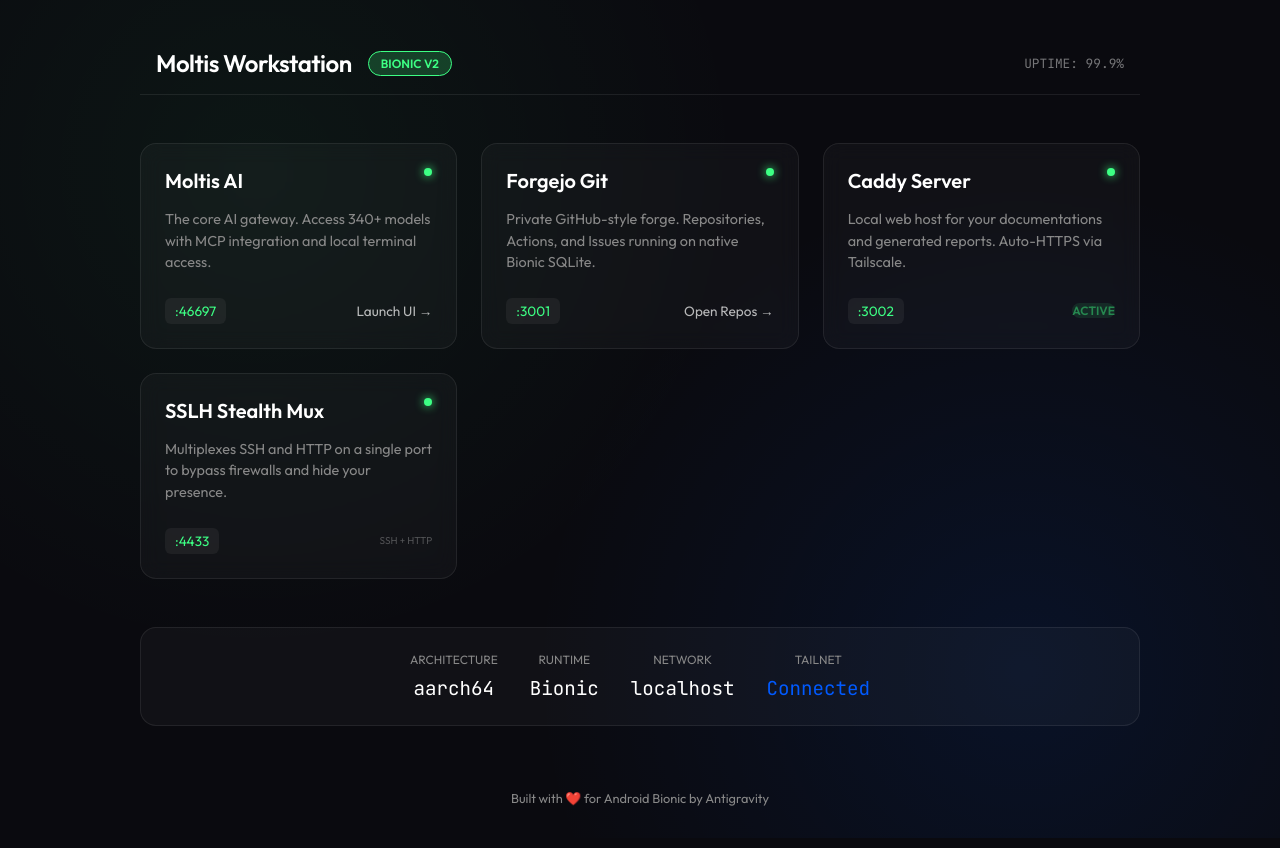
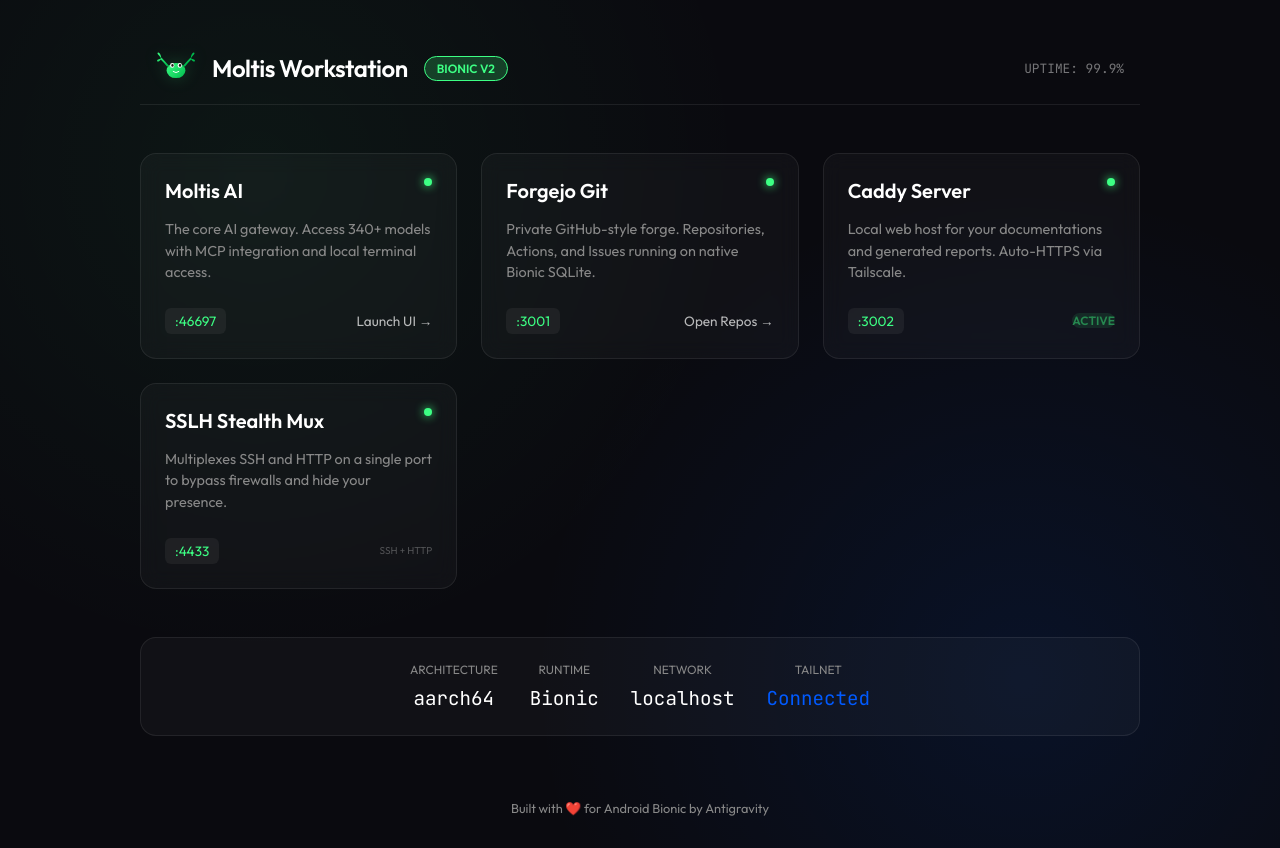
Before and after one commit to Muxd21/moltis-termux, a plain HTML site: page docs/dashboard.html in a window 1280 px wide. Drawn offline with Linux system fonts and the light colour scheme.

Commit message:
UI: Embed Moltis Logo SVG in Dashboard for zero-dependency portability

```diff
--- a/docs/dashboard.html
+++ b/docs/dashboard.html
@@ -1,10 +1,12 @@
 <!DOCTYPE html>
 <html lang="en">
+
 <head>
     <meta charset="UTF-8">
     <meta name="viewport" content="width=device-width, initial-scale=1.0">
     <title>Moltis Dashboard — Private AI Workstation</title>
-    <link href="https://fonts.googleapis.com/css2?family=Outfit:wght@300;400;600&family=JetBrains+Mono&display=swap" rel="stylesheet">
+    <link href="https://fonts.googleapis.com/css2?family=Outfit:wght@300;400;600&family=JetBrains+Mono&display=swap"
+        rel="stylesheet">
     <style>
         :root {
             --bg: #0a0a0f;
@@ -95,7 +97,7 @@
         .card:hover {
             border-color: rgba(255, 255, 255, 0.2);
             transform: translateY(-2px);
-            box-shadow: 0 10px 30px rgba(0,0,0,0.5);
+            box-shadow: 0 10px 30px rgba(0, 0, 0, 0.5);
         }
 
         .card-header {
@@ -193,9 +195,17 @@
         }
 
         @keyframes pulse {
-            0% { opacity: 1; }
-            50% { opacity: 0.5; }
-            100% { opacity: 1; }
+            0% {
+                opacity: 1;
+            }
+
+            50% {
+                opacity: 0.5;
+            }
+
+            100% {
+                opacity: 1;
+            }
         }
 
         .pulsing {
@@ -203,10 +213,39 @@
         }
     </style>
 </head>
+
 <body>
     <div class="container">
         <header>
             <div class="logo-group">
+                <svg width="40" height="40" viewBox="-5 -5 170 140" fill="none" xmlns="http://www.w3.org/2000/svg"
+                    style="filter: drop-shadow(0 0 8px var(--accent-glow));">
+                    <defs>
+                        <linearGradient id="shell" x1="40" y1="40" x2="120" y2="110" gradientUnits="userSpaceOnUse">
+                            <stop offset="0%" stop-color="#3dff84" />
+                            <stop offset="100%" stop-color="#00ba4d" />
+                        </linearGradient>
+                        <linearGradient id="claw" x1="0" y1="0" x2="50" y2="50" gradientUnits="userSpaceOnUse">
+                            <stop offset="0%" stop-color="#3dff84" />
+                            <stop offset="100%" stop-color="#00ba4d" />
+                        </linearGradient>
+                    </defs>
+                    <path d="M44 55 Q30 38 18 26" stroke="url(#claw)" stroke-width="8" stroke-linecap="round"
+                        fill="none" />
+                    <path d="M18 26 Q10 14 4 8 Q0 4 2 0 Q6 -2 10 2 Q14 6 16 14 Q17 18 18 26" fill="url(#claw)" />
+                    <path d="M18 26 Q8 26 2 30 Q-2 33 0 36 Q3 39 8 36 Q13 33 18 26" fill="url(#claw)" />
+                    <path d="M116 55 Q130 38 142 26" stroke="url(#claw)" stroke-width="8" stroke-linecap="round"
+                        fill="none" />
+                    <path d="M142 26 Q150 14 156 8 Q160 4 158 0 Q154 -2 150 2 Q146 6 144 14 Q143 18 142 26"
+                        fill="url(#claw)" />
+                    <path d="M142 26 Q152 26 158 30 Q162 33 160 36 Q157 39 152 36 Q147 33 142 26" fill="url(#claw)" />
+                    <ellipse cx="80" cy="76" rx="40" ry="32" fill="url(#shell)" />
+                    <ellipse cx="64" cy="54" rx="9" ry="10" fill="white" />
+                    <ellipse cx="96" cy="54" rx="9" ry="10" fill="white" />
+                    <ellipse cx="65" cy="54" rx="5" ry="6" fill="#1c1917" />
+                    <ellipse cx="97" cy="54" rx="5" ry="6" fill="#1c1917" />
+                    <path d="M68 80 Q80 90 92 80" stroke="white" stroke-width="4" stroke-linecap="round" fill="none" />
+                </svg>
                 <span class="logo">Moltis Workstation</span>
                 <span class="badge">Bionic v2</span>
             </div>
@@ -309,4 +348,5 @@
         document.getElementById('ip-addr').textContent = host;
     </script>
 </body>
+
 </html>
```
